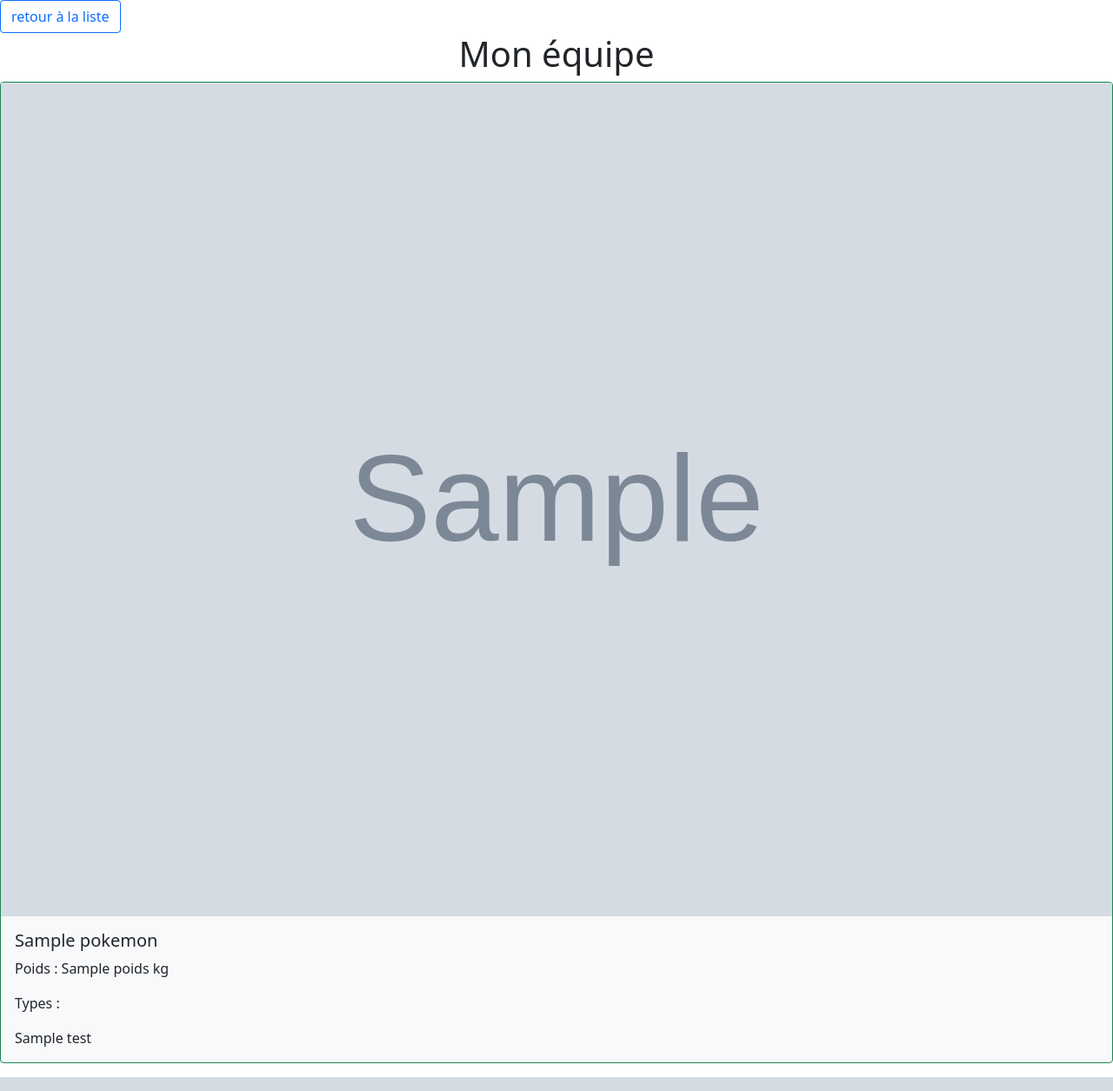
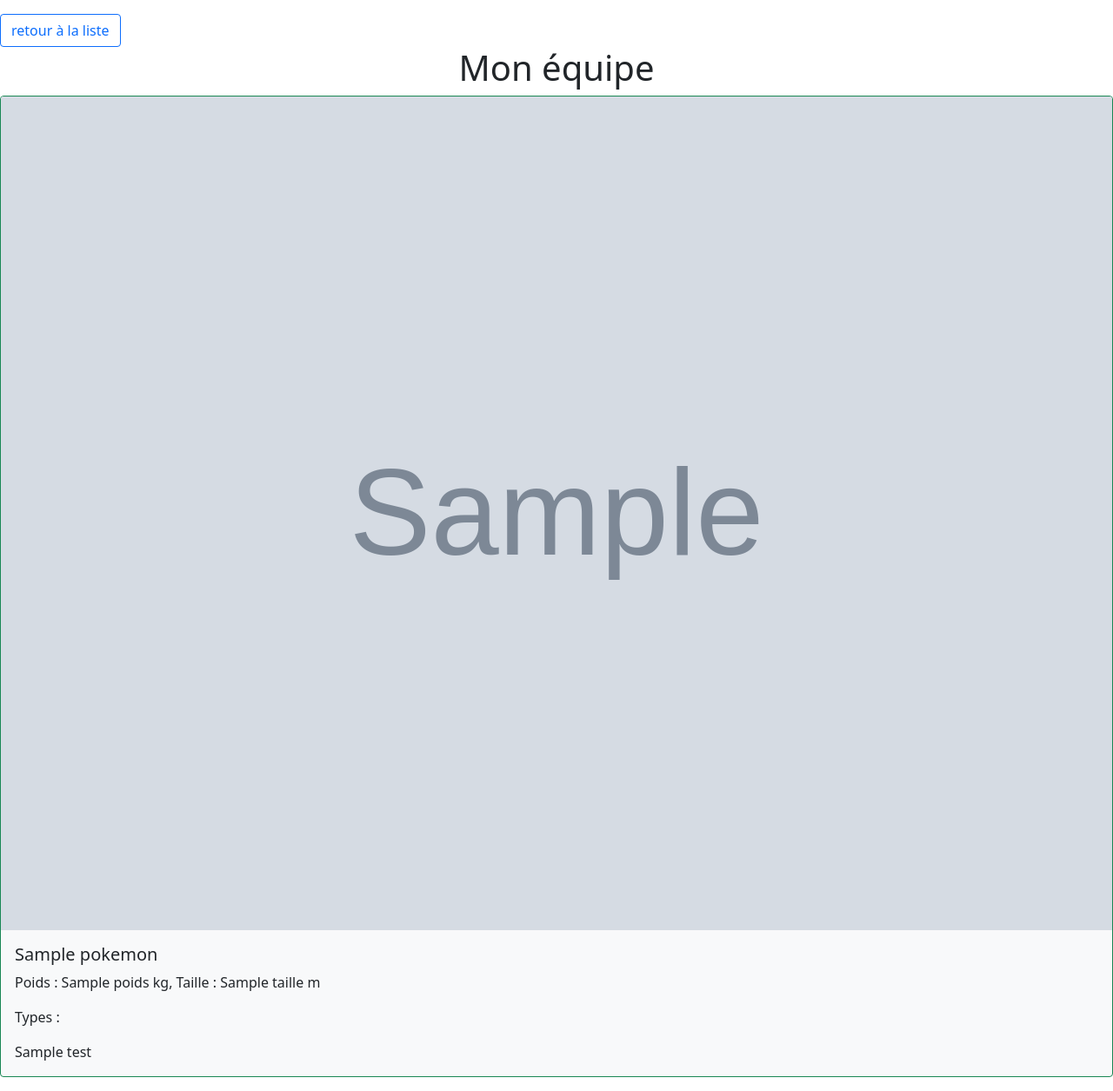
Before and after one commit to EL-R1/Projet-Pokedex, a Django app: template DjangoPokedex/myapp/templates/myapp/temp.html in a window 1280 px wide. Shown: the whole page at 87% size. Run offline with Django 3.2, Linux system fonts and the light colour scheme; the template is opened without the code that fills it: most values are stand-ins (such as "Sample title", 1, 10 or a date in 2020); grey boxes marked "Sample" are stand-in pictures; some libraries are stand-ins or nearby versions.

Commit message:
ajout taille dans equipe

```diff
--- a/DjangoPokedex/myapp/templates/myapp/temp.html
+++ b/DjangoPokedex/myapp/templates/myapp/temp.html
@@ -17,6 +17,7 @@
     <title>NICE</title>
 </head>
 <body>
+    <p></p>
     <form action="/" method="post">
         {% csrf_token %}
         <button class="btn btn-outline-primary" type="submit">retour à la liste</button>
@@ -29,7 +30,7 @@
             <img class="card-img-top" src="{{pokemon.image}}" alt="Card image cap">
             <div class="card-body">
                 <h5 class="card-title">{{pokemon.nameFr}}</h5>
-                <p class="card-text">Poids : {{ pokemon.poids }} kg</p>
+                <p class="card-text">Poids : {{ pokemon.poids }} kg, Taille : {{ pokemon.taille }} m</p>
                 <p class="card-text">Types : </p>
                 {% for test  in pokemon.type %}
                         <p class="card-text">
```
